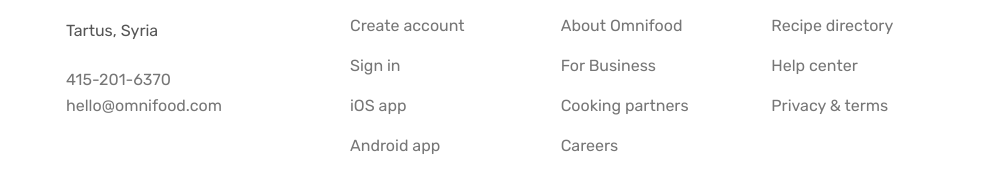
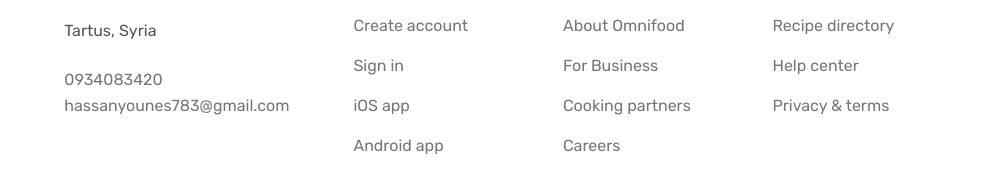
Before and after one commit to hassan-younes/Omnifood, a plain HTML site: page index.html in a window 1280 px wide. Shown: the part 7426-7618 px from the top of the page, 290-1280 px from the left. Drawn offline with nearby package versions, Linux system fonts and the light colour scheme; some packages are replaced by stand-ins of ours; a script that the page names is missing.

Commit message:
first commit

```diff
--- a/index.html
+++ b/index.html
@@ -680,10 +680,10 @@
              Tartus, Syria
             </p>
             <p>
-              <a class="footer-link" href="tel:415-201-6370">415-201-6370</a
+              <a class="footer-link" href="tel:415-201-6370">0934083420</a
               ><br />
               <a class="footer-link" href="mailto:hello@omnifood.com"
-                >hello@omnifood.com</a
+                >hassanyounes783@gmail.com</a
               >
             </p>
           </address>
```
